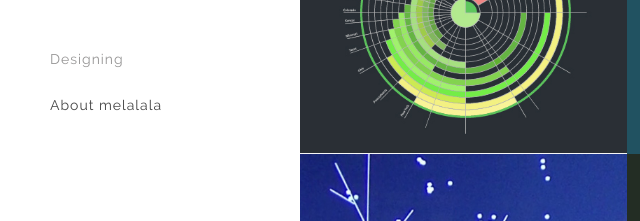
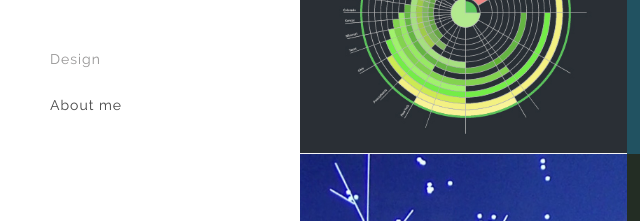
Before and after one commit to chlyang/portfolio, a plain HTML site: page index.html in a window 1280 px wide. Shown: the part 173-394 px from the top of the page, 0-640 px from the left. Drawn offline with Linux system fonts and the light colour scheme.

Commit message:
Update index.html

```diff
--- a/index.html
+++ b/index.html
@@ -21,8 +21,8 @@
 		<div id="menu_icon"></div>
 		<nav>
 			<ul>
-				<li><a href="index.html" class="selected">Designing</a></li>
-				<li><a href="inner_aboutMe.html">About melalala</a></li>
+				<li><a href="index.html" class="selected">Design</a></li>
+				<li><a href="inner_aboutMe.html">About me</a></li>
 
 			</ul>
 		</nav><!-- end navigation menu -->
```
